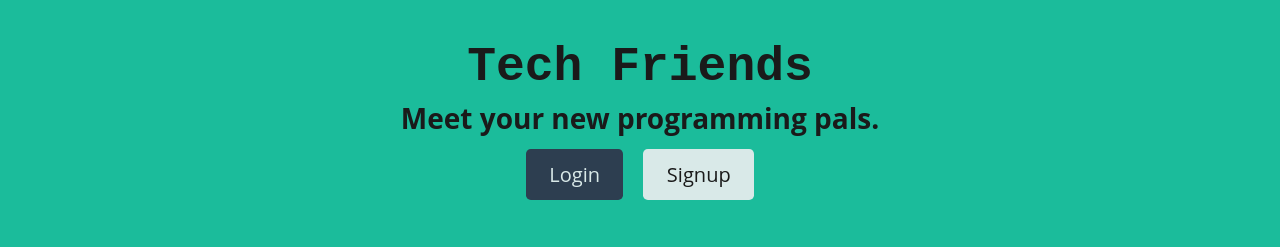
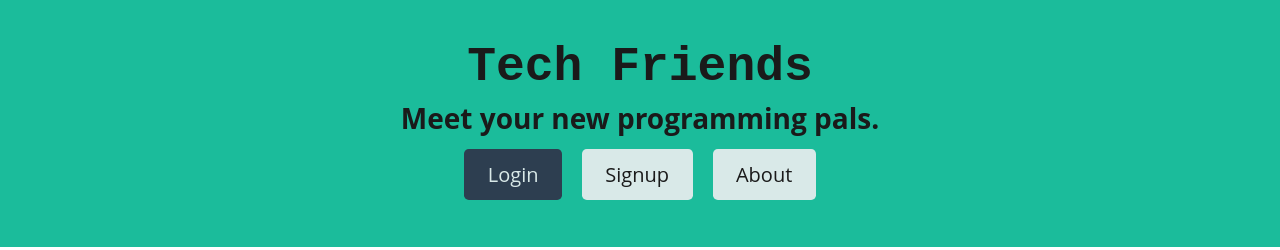
Before and after one commit to Achurale/What-The-Fork, a React (Vite) app in the folder client/: page / in a window 1280 px wide. Shown: the top 250 px of the page. Built offline with nearby package versions, Linux system fonts and the light colour scheme; no server answers.

Commit message:
committing before pulling

```diff
--- a/client/src/components/Header/index.jsx
+++ b/client/src/components/Header/index.jsx
@@ -27,6 +27,9 @@
               <Link className="btn btn-lg btn-primary m-2" to="/">
                 Saved Recipes
               </Link>
+              <Link className="btn btn-lg btn-light m-2" to="/about">
+                About
+              </Link>
               <button className="btn btn-lg btn-light m-2" onClick={logout}>
                 Logout
               </button>
@@ -39,6 +42,9 @@
               <Link className="btn btn-lg btn-light m-2" to="/signup">
                 Signup
               </Link>
+              <Link className="btn btn-lg btn-light m-2" to="/about">
+                About
+              </Link>
             </>
           )}
         </div>
```
